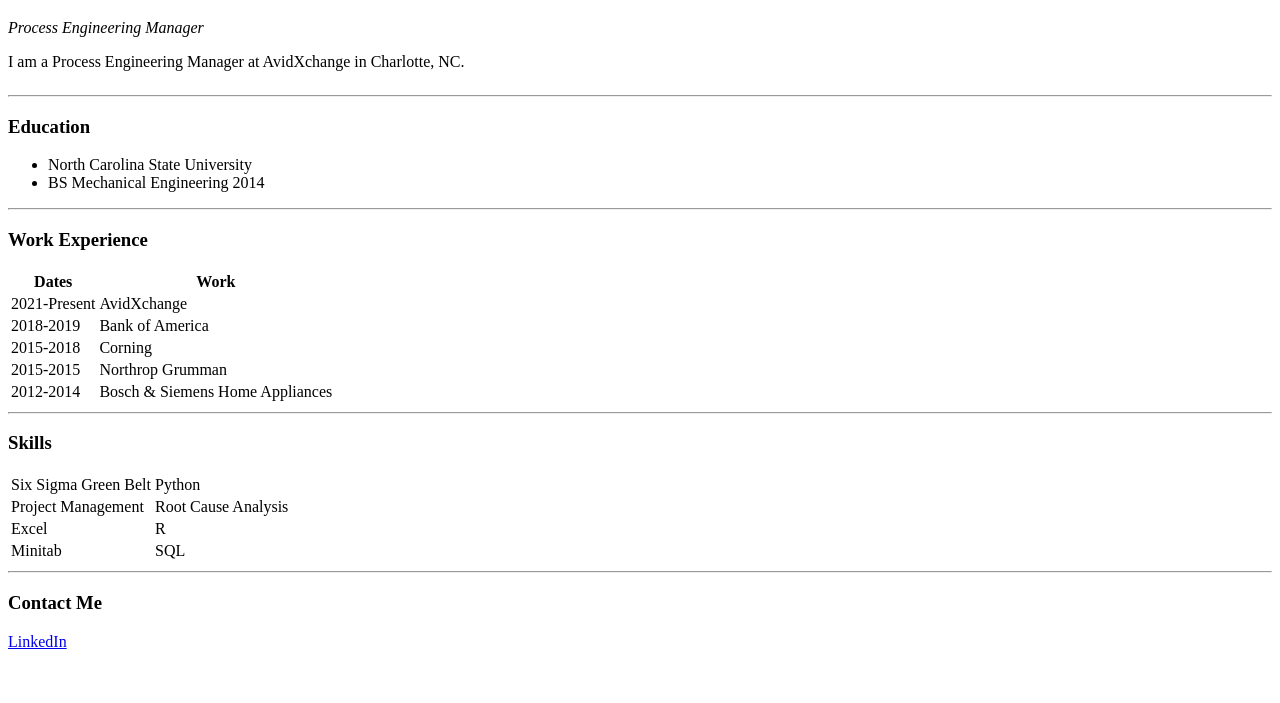
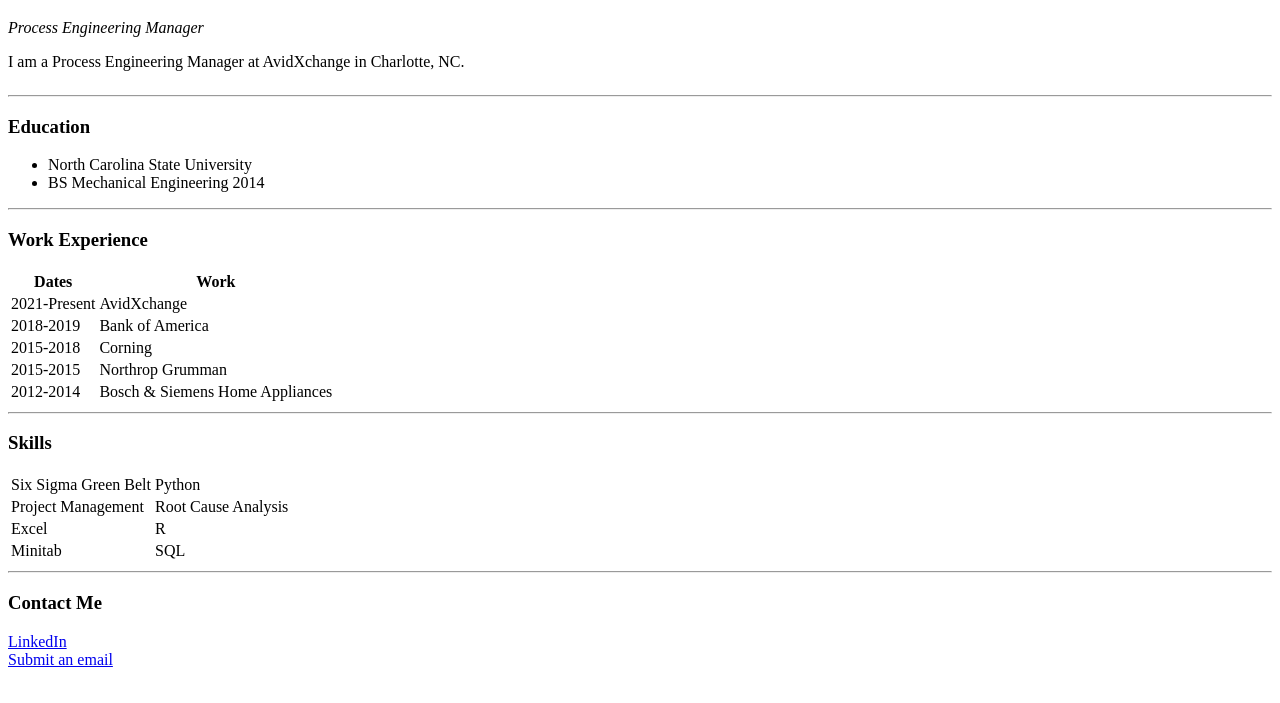
Before and after one commit to travh2008/cv, a plain HTML site: page index.html in a window 1280 px wide. Shown: the part 61-764 px from the top of the page. Drawn offline with Linux system fonts and the light colour scheme.

Commit message:
Update index.html
Added link to contact-me page

```diff
--- a/index.html
+++ b/index.html
@@ -83,6 +83,8 @@
   <hr />
   <h3> Contact Me</h3>
   <a href='https://www.linkedin.com/in/travis-hill-22772a78?original_referer=https%3A%2F%2Fwww.google.com%2F'>LinkedIn</a>
+  <br>
+  <a href="contact-me.html">Submit an email</a>
 
 
 
```
